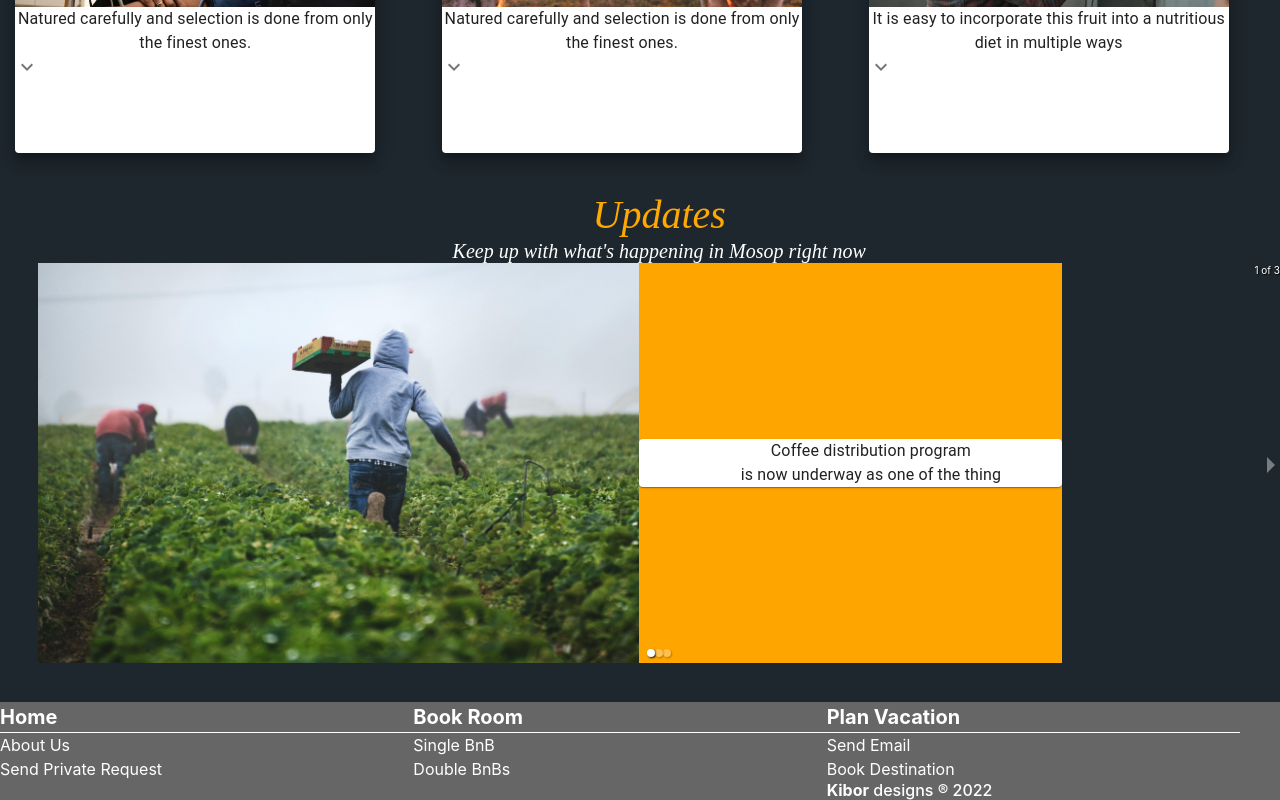
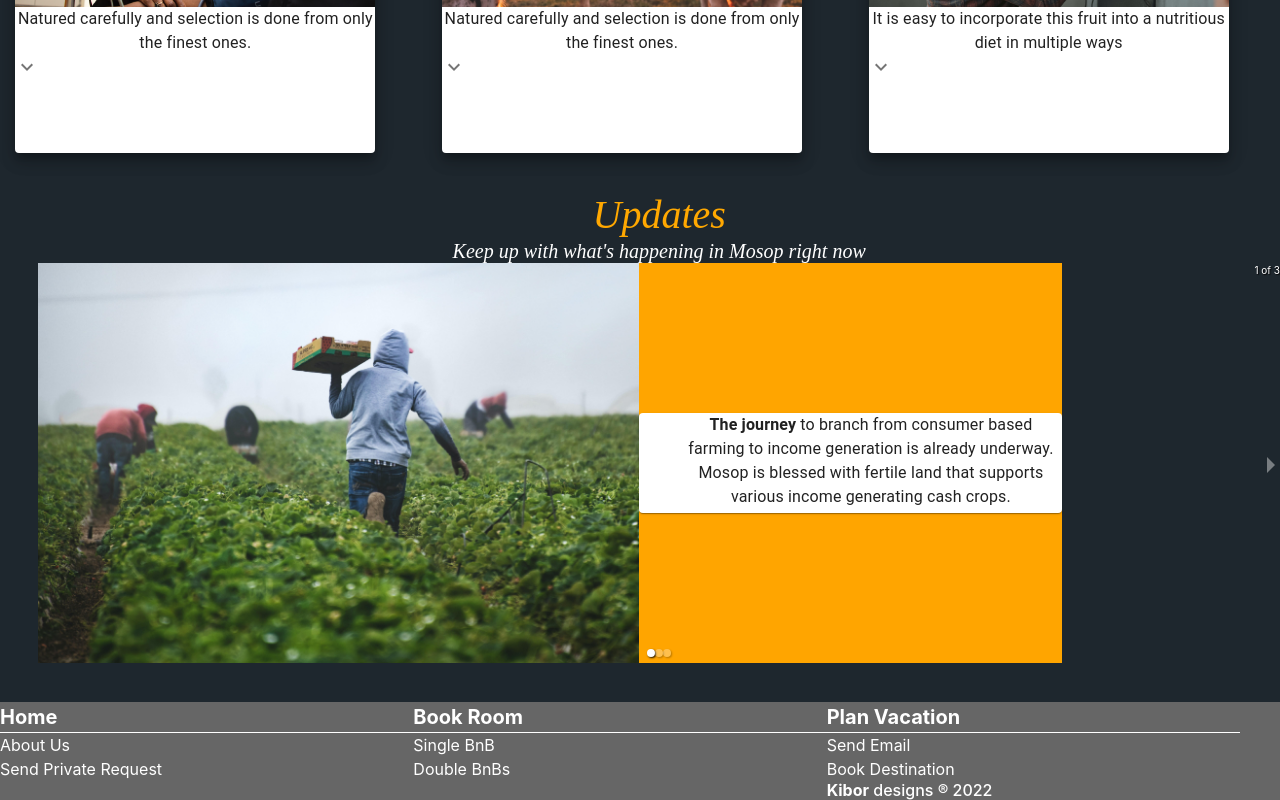
Before and after one commit to Marcelkibor/React-Website-Tarus, a React (Create React App) app: page / in a window 1280 px wide. Shown: the part 1457-2257 px from the top of the page. Built offline with nearby package versions, Linux system fonts and the light colour scheme; grey boxes are pictures that could not be loaded.

Commit message:
agendas and manifesto

```diff
--- a/src/App.css
+++ b/src/App.css
@@ -20,6 +20,7 @@ padding: 3% 0% 0% 1.2% !important;
 .carouselCard{
 padding: 0% 0% 0% 4% !important;
 width: 100% !important;
+height: 100px;
 }
 .carouselImages{
   height: 50vh !important;
--- a/src/components/CarouselComponent.js
+++ b/src/components/CarouselComponent.js
@@ -39,8 +39,9 @@ className ='carouselImages img-fluid'
 <Card className='carouselCard'>
   <CardContent>
     <Typography>
-    Coffee distribution program
-    <br></br>is now underway as one of the thing
+    <b>The journey</b> to branch from consumer based farming to income generation is already underway.
+     Mosop is blessed with fertile land that supports various income generating cash crops.
+
     </Typography>
   </CardContent>
 </Card>
@@ -53,7 +54,9 @@ className = 'carouselImages img-fluid'
 <Card className='carouselCard'>
   <CardContent>
     <Typography>
-    Coffee distribution program <br></br>is now underway as one of the thing
+    <b>The future</b> of technology is with the young generation.
+    Our plan is to bring technology closer to all students who are unexposed or have unlimited access to computers.
+
     </Typography>
   </CardContent>
 </Card>
@@ -66,7 +69,8 @@ className = 'carouselImages img-fluid'
 <Card className='carouselCard'>
   <CardContent>
     <Typography>
-    Coffee distribution program<br></br> is now underway as one of the thing
+    <b>Part of out plan is to</b> incorporate proper leadership on all started, pending, on-going and completed projects.
+     With proper accountability, Mosop stands a real chance of realizing it's true potential
     </Typography>
   </CardContent>
 </Card>
@@ -82,8 +86,8 @@ className ='carouselImagesSmall img-fluid'
 <Card className='carouselCard'>
   <CardContent>
     <Typography>
-    Coffee distribution program
-    <br></br>is now underway as one of the thing
+    <b>The journey</b> to branch from consumer based farming to income generation is already underway.
+     Mosop is blessed with fertile land that supports various income generating cash crops.
     </Typography>
   </CardContent>
 </Card>
@@ -96,7 +100,8 @@ className = 'carouselImagesSmall img-fluid'
 <Card className='carouselCard'>
   <CardContent>
     <Typography>
-    Coffee distribution program <br></br>is now underway as one of the thing
+    <b>The future</b> of technology is with the young generation.
+    Our plan is to bring technology closer to all students who are unexposed or have unlimited access to computers.
     </Typography>
   </CardContent>
 </Card>
@@ -109,7 +114,8 @@ className = 'carouselImagesSmall img-fluid'
 <Card className='carouselCard'>
   <CardContent>
     <Typography>
-    Coffee distribution program<br></br> is now underway as one of the thing
+    <b>Our 5 year</b> incorporate proper leadership on all started, pending, on-going and completed projects.
+     With proper accountability, Mosop stands a real chance of realizing it's true potential
     </Typography>
   </CardContent>
 </Card>
```
